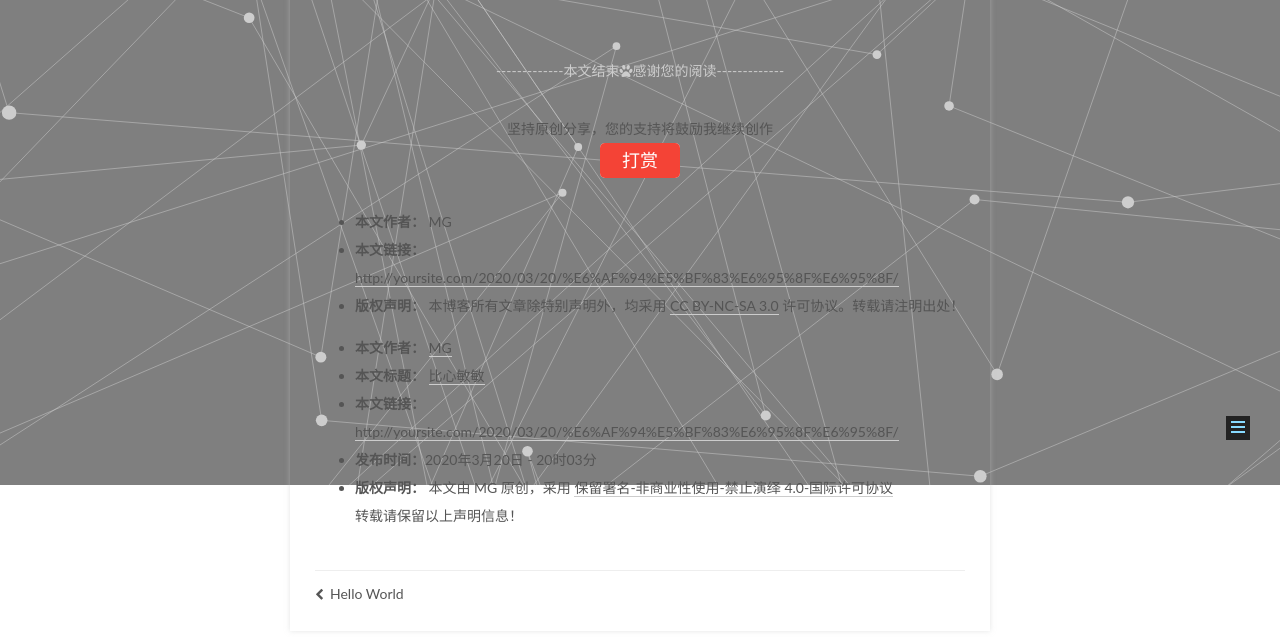
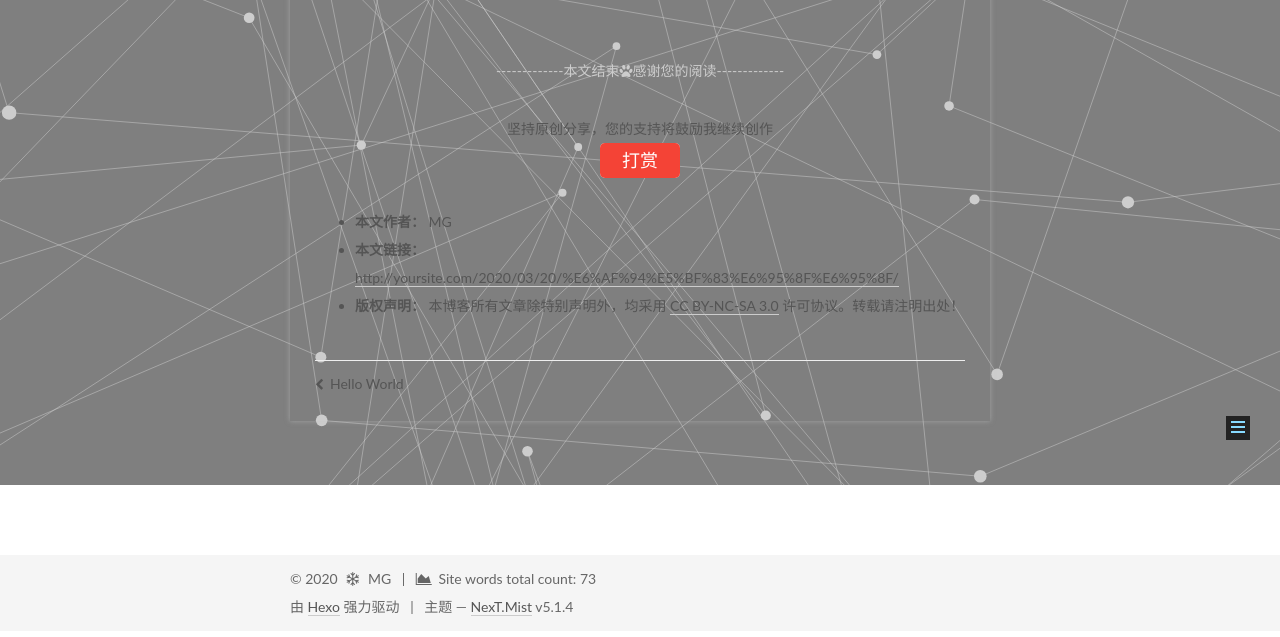
Before and after one commit to gmingyun/gmingyun.github.io, a plain HTML site: page 2020/03/20/比心敏敏/index.html in a window 1280 px wide. Shown: the part 315-952 px from the top of the page. Drawn offline with Linux system fonts and the light colour scheme.

Commit message:
Site updated: 2020-03-20 23:07:06

```diff
--- a/2020/03/20/比心敏敏/index.html
+++ b/2020/03/20/比心敏敏/index.html
@@ -478,39 +478,6 @@
 
 
     <footer class="post-footer">
-
-
-      <div>
-
-        <ul class="post-copyright">
-          <li class="post-copyright-link">
-            <strong>本文作者：</strong>
-            <a href="/" title="欢迎访问 MG 的个人博客">MG</a>
-          </li>
-
-          <li class="post-copyright-link">
-            <strong>本文标题：</strong>
-            <a href="http://yoursite.com/2020/03/20/%E6%AF%94%E5%BF%83%E6%95%8F%E6%95%8F/" title="比心敏敏">比心敏敏</a>
-          </li>
-
-          <li class="post-copyright-link">
-            <strong>本文链接：</strong>
-            <a href="http://yoursite.com/2020/03/20/%E6%AF%94%E5%BF%83%E6%95%8F%E6%95%8F/" title="比心敏敏">http://yoursite.com/2020/03/20/%E6%AF%94%E5%BF%83%E6%95%8F%E6%95%8F/</a>
-          </li>
-
-          <li class="post-copyright-date">
-              <strong>发布时间：</strong>2020年3月20日 - 20时03分
-          </li>
-
-          <li class="post-copyright-license">
-            <strong>版权声明： </strong>
-            本文由 MG 原创，采用 <a href="https://creativecommons.org/licenses/by-nc-nd/4.0/deed.zh" rel="license" target="_blank">保留署名-非商业性使用-禁止演绎 4.0-国际许可协议</a> </br>转载请保留以上声明信息！
-          </li>
-        </ul>
-
-      </div>
-
-
 
 
 
--- a/css/main.css
+++ b/css/main.css
@@ -1999,7 +1999,7 @@ pre .javascript .function {
   width: 4px;
   height: 4px;
   border-radius: 50%;
-  background: #ff670a;
+  background: #ffda47;
 }
 .links-of-blogroll {
   font-size: 13px;
```
Also changed, not shown: 2020/03/20/hello-world/index.html (+0 -33 lines), index.html (+0 -14 lines).
